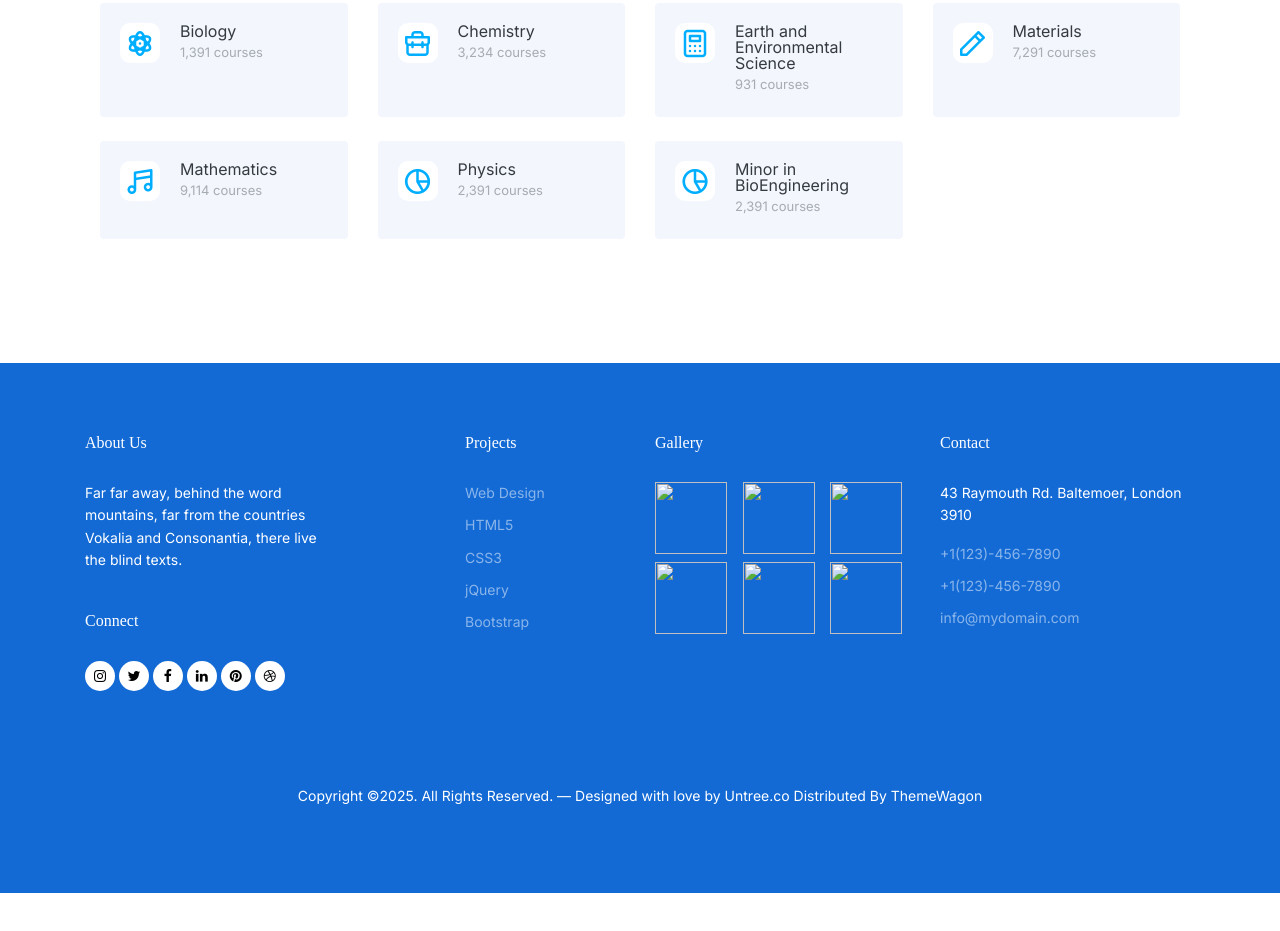
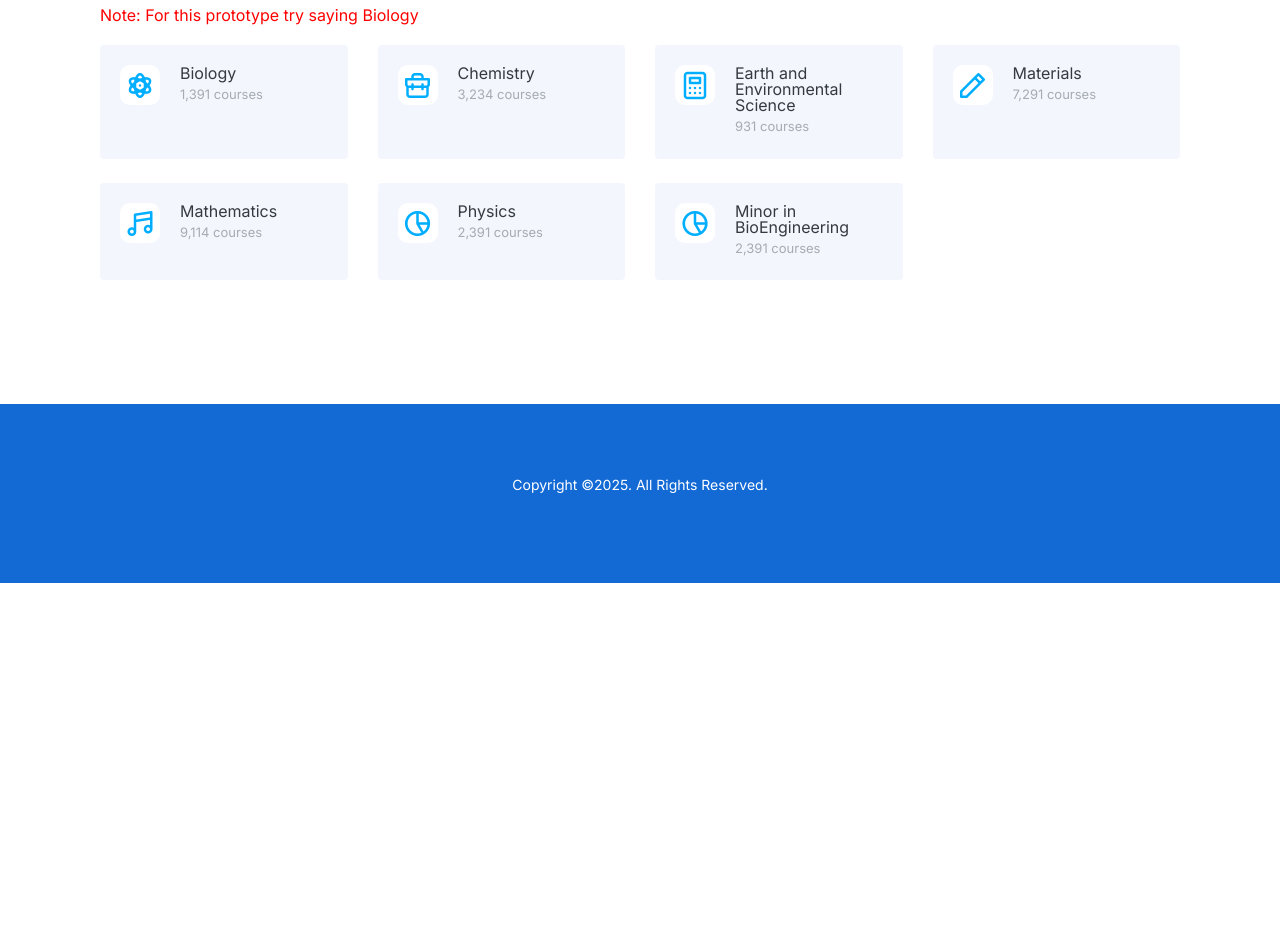
Before and after one commit to MUSKAN-GARG1108/Variables-Project, a website: page courses/card1/bachofsci.html in a window 1280 px wide. Shown: the part 275-1206 px from the top of the page. After the commit the page ends 958 px from the top, so only its background shows below. Drawn offline with nearby package versions, Linux system fonts and the light colour scheme; some packages are replaced by stand-ins of ours; a script that the page names is missing; files whose address does not match are found by name; a web font is replaced by a local one.

Commit message:
Update bachofsci.html

```diff
--- a/courses/card1/bachofsci.html
+++ b/courses/card1/bachofsci.html
@@ -55,24 +55,8 @@
 
           <ul class="js-clone-nav d-none d-lg-inline-block site-menu">
             <li class="active"><a href="/index.html" style="color:black">Home</a></li>
-            <li class="has-children">
-              <a href="#" style="color:black">Subscription Plans</a>
-              <ul class="dropdown">
-                <li><a href="/elements.html" style="color:black">Help Books</a></li>
-                <li class="has-children">
-                  <a href="#" style="color:black">Self-Help Books</a>
-                  <ul class="dropdown">
-                    <li><a href="#" style="color:black">Autobiography</a></li>
-                    <li><a href="#" style="color:black">Non-Fictional</a></li>
-                    <li><a href="#" style="color:black">Novels</a></li>
-                  </ul>
-                </li>
-                <li><a href="#" style="color:black">Poetry</a></li>
-              </ul>
-            </li>
             <li><a href="/index.html#currentNews" style="color:black">News</a></li>
             <li><a href="/index.html#aboutUs" style="color:black">About</a></li>
-            <li><a href="/contact.html" style="color:black">Contact</a></li>
             <li><a href="https://eduvoxvisionailearningtool-8zi8smfx3vnznkia2ek3kn.streamlit.app/" style="color:black">Vision learning </a></li>
           </ul>
 
@@ -97,6 +81,8 @@
 
       <div class="untree_co-section">
         <div class="container">
+
+          <p style="color: red;">Note: For this prototype try saying Biology</p>
 
           <div class="row align-items-stretch">
             <div class="col-sm-6 col-md-6 col-lg-3 mb-4" data-aos="fade-up" data-aos-delay="0">
@@ -187,81 +173,10 @@
 
 
   <div class="site-footer">
-    <div class="container">
-      <div class="row">
-        <div class="col-lg-3 mr-auto">
-          <div class="widget">
-            <h3>About Us<span class="text-primary">.</span> </h3>
-            <p>Far far away, behind the word mountains, far from the countries Vokalia and Consonantia, there live the blind texts.</p>
-          </div> <!-- /.widget -->
-          <div class="widget">
-            <h3>Connect</h3>
-            <ul class="list-unstyled social">
-              <li><a href="#"><span class="icon-instagram"></span></a></li>
-              <li><a href="#"><span class="icon-twitter"></span></a></li>
-              <li><a href="#"><span class="icon-facebook"></span></a></li>
-              <li><a href="#"><span class="icon-linkedin"></span></a></li>
-              <li><a href="#"><span class="icon-pinterest"></span></a></li>
-              <li><a href="#"><span class="icon-dribbble"></span></a></li>
-            </ul>
-          </div> <!-- /.widget -->
-        </div> <!-- /.col-lg-3 -->
-
-        <div class="col-lg-2 ml-auto">
-          <div class="widget">
-            <h3>Projects</h3>
-            <ul class="list-unstyled float-left links">
-              <li><a href="#">Web Design</a></li>
-              <li><a href="#">HTML5</a></li>
-              <li><a href="#">CSS3</a></li>
-              <li><a href="#">jQuery</a></li>
-              <li><a href="#">Bootstrap</a></li>
-            </ul>
-          </div> <!-- /.widget -->
-        </div> <!-- /.col-lg-3 -->
-
-        <div class="col-lg-3">
-          <div class="widget">
-            <h3>Gallery</h3>
-            <ul class="instafeed instagram-gallery list-unstyled">
-              <li><a class="instagram-item" href="images/gal_1.jpg" data-fancybox="gal"><img src="images/gal_1.jpg" alt="" width="72" height="72"></a>
-              </li>
-              <li><a class="instagram-item" href="images/gal_2.jpg" data-fancybox="gal"><img src="images/gal_2.jpg" alt="" width="72" height="72"></a>
-              </li>
-              <li><a class="instagram-item" href="images/gal_3.jpg" data-fancybox="gal"><img src="images/gal_3.jpg" alt="" width="72" height="72"></a>
-              </li>
-              <li><a class="instagram-item" href="images/gal_4.jpg" data-fancybox="gal"><img src="images/gal_4.jpg" alt="" width="72" height="72"></a>
-              </li>
-              <li><a class="instagram-item" href="images/gal_5.jpg" data-fancybox="gal"><img src="images/gal_5.jpg" alt="" width="72" height="72"></a>
-              </li>
-              <li><a class="instagram-item" href="images/gal_6.jpg" data-fancybox="gal"><img src="images/gal_6.jpg" alt="" width="72" height="72"></a>
-              </li>
-            </ul>
-          </div> <!-- /.widget -->
-        </div> <!-- /.col-lg-3 -->
-
-
-        <div class="col-lg-3">
-          <div class="widget">
-            <h3>Contact</h3>
-            <address>43 Raymouth Rd. Baltemoer, London 3910</address>
-            <ul class="list-unstyled links mb-4">
-              <li><a href="tel://11234567890">+1(123)-456-7890</a></li>
-              <li><a href="tel://11234567890">+1(123)-456-7890</a></li>
-              <li><a href="mailto:info@mydomain.com">info@mydomain.com</a></li>
-            </ul>
-          </div> <!-- /.widget -->
-        </div> <!-- /.col-lg-3 -->
-
-      </div> <!-- /.row -->
-
-      <div class="row mt-5">
-        <div class="col-12 text-center">
-          <p>Copyright &copy;<script>document.write(new Date().getFullYear());</script>. All Rights Reserved. &mdash; Designed with love by <a href="https://untree.co">Untree.co</a>  Distributed By <a href="https://themewagon.com">ThemeWagon</a> <!-- License information: https://untree.co/license/ -->
-          </div>
-        </div>
-      </div> <!-- /.container -->
-    </div> <!-- /.site-footer -->
+    <div class="col-12 text-center">
+      <p>Copyright &copy;<script>document.write(new Date().getFullYear());</script>. All Rights Reserved. </p>
+    </div>
+  </div> <!-- /.site-footer -->
 
     <div id="overlayer"></div>
     <div class="loader">
```
